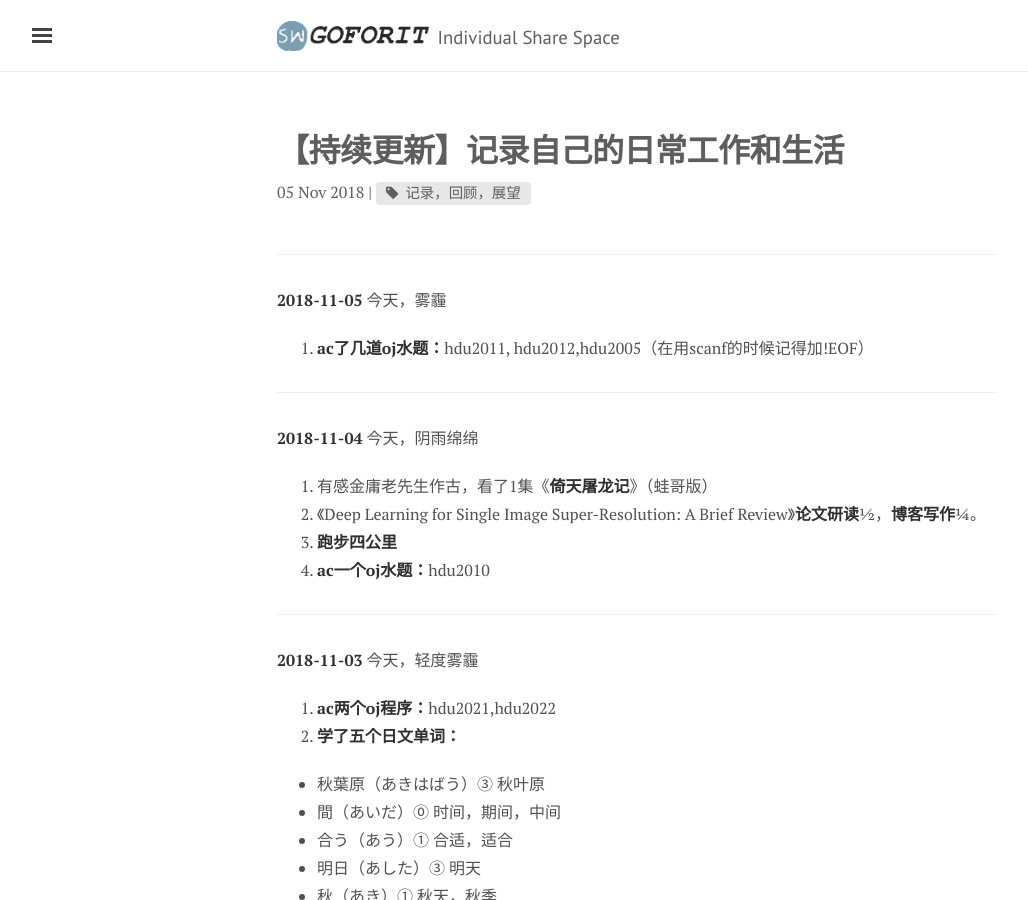
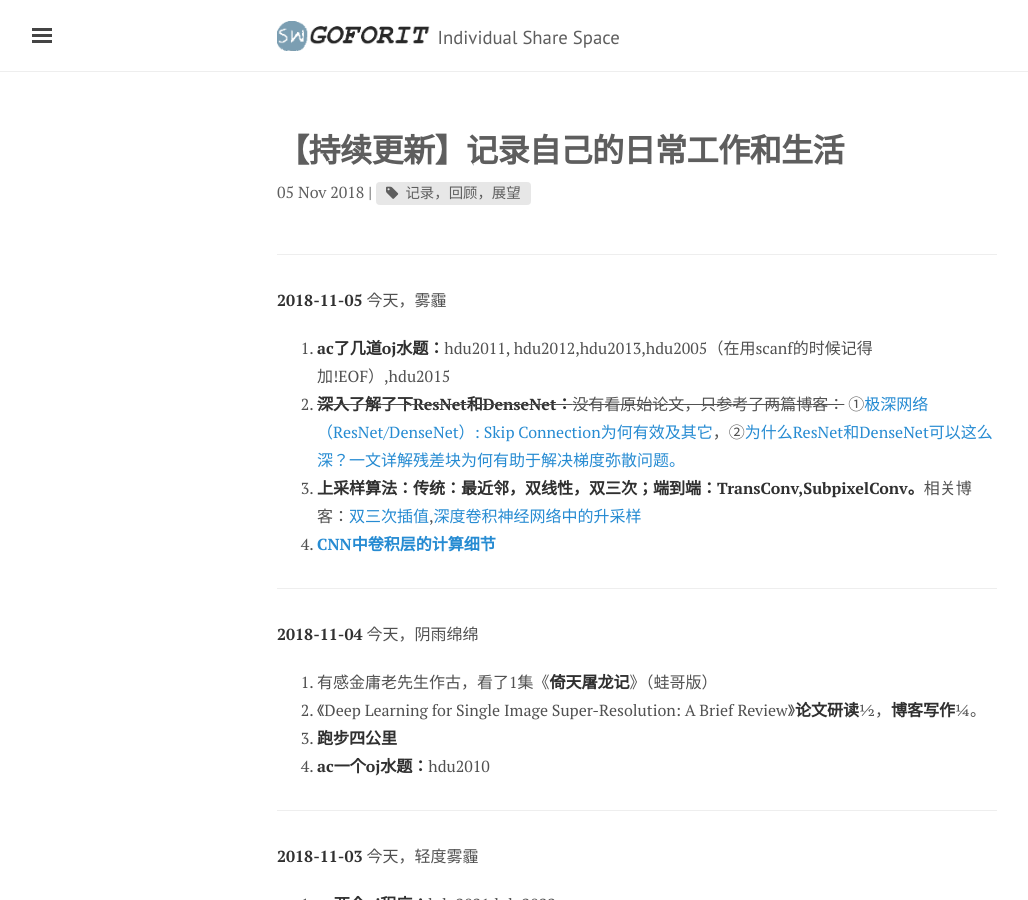
Before and after one commit to illust/illust.github.io, a Jekyll site: the page built from _posts/2018-11-5-日常工作.md, in a window 1280 px wide and 900 px high. Shown: the whole window, without its empty margins (3-1031 px from the left). Built offline with Jekyll 4.4.1, drawn with Linux system fonts in a browser that asks for light colours; nearby versions of some CDN libraries; comment, search, counter and statistics services are not loaded.

Commit message:
add daily works

```diff
--- a/_posts/2018-11-5-日常工作.md
+++ b/_posts/2018-11-5-日常工作.md
@@ -8,7 +8,10 @@ tags: [记录，回顾，展望]
 ----------------------------
 **2018-11-05**
 今天，雾霾
-1.    **ac了几道oj水题：**hdu2011, hdu2012,hdu2005（在用scanf的时候记得加!EOF）
+1.    **ac了几道oj水题：**hdu2011, hdu2012,hdu2013,hdu2005（在用scanf的时候记得加!EOF）,hdu2015
+2.    ~~**深入了解了下ResNet和DenseNet：**没有看原始论文，只参考了两篇博客：~~ ①[极深网络（ResNet/DenseNet）: Skip Connection为何有效及其它](https://blog.csdn.net/malefactor/article/details/67637785)，②[为什么ResNet和DenseNet可以这么深？一文详解残差块为何有助于解决梯度弥散问题。](https://zhuanlan.zhihu.com/p/28124810)
+3.    **上采样算法：传统：最近邻，双线性，双三次；端到端：TransConv,SubpixelConv。**相关博客：[双三次插值](https://zhuanlan.zhihu.com/p/22882367),[深度卷积神经网络中的升采样](https://zhuanlan.zhihu.com/p/41427866)
+4.    [**CNN中卷积层的计算细节**](https://zhuanlan.zhihu.com/p/29119239)
 
 ----------------------------
 **2018-11-04**
```
Also changed, not shown: public/img/we_will_be_giants_by_yalestewart.jpg.
